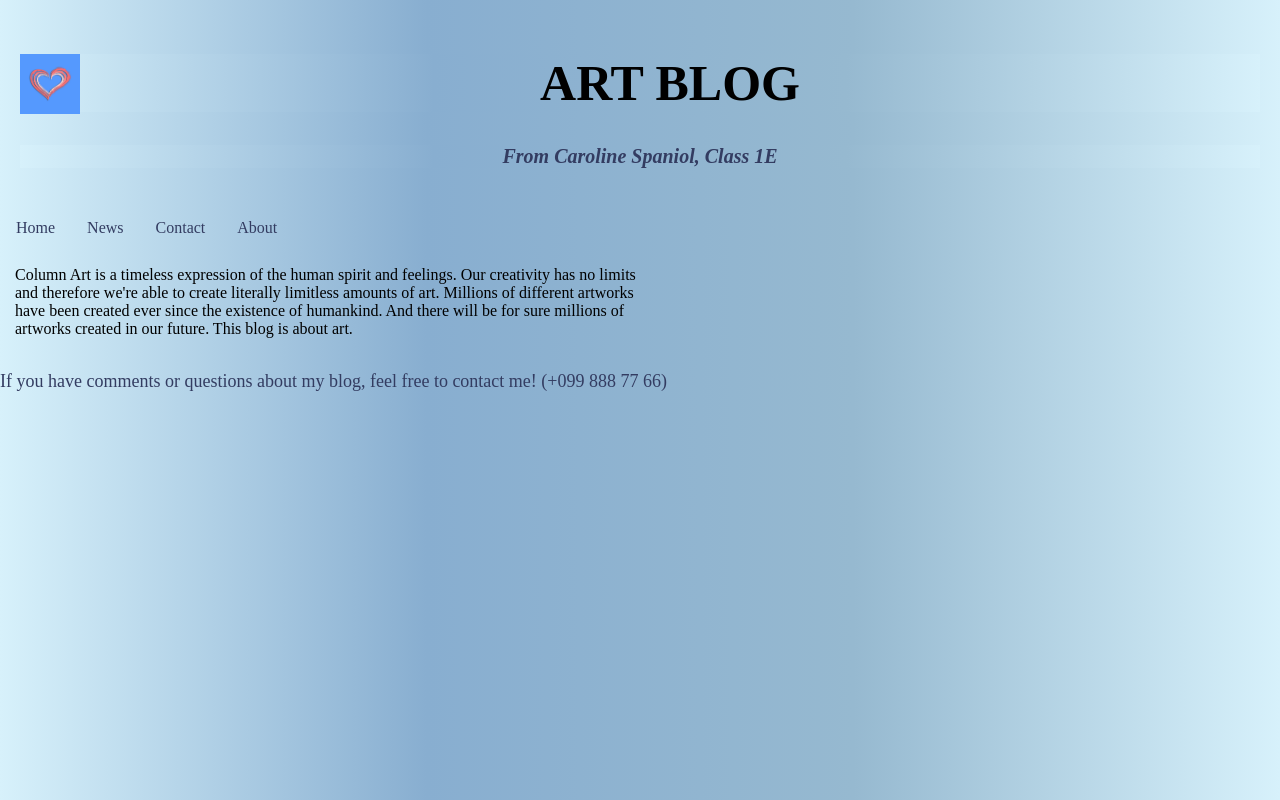
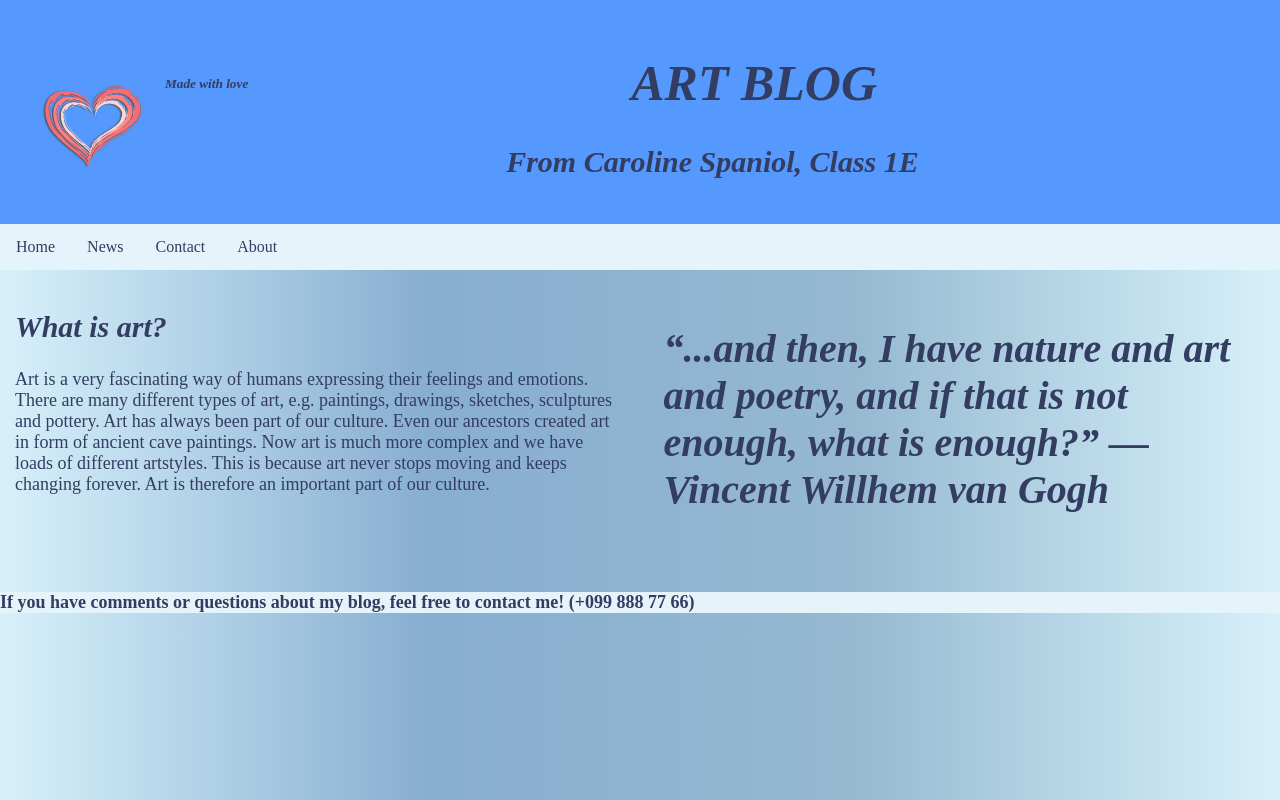
Before and after one commit to gymmu-DC-CS/create-a-blog-post-e282270, a plain HTML site: page index.html in a window 1280 px wide. Drawn offline with Linux system fonts and the light colour scheme.

Commit message:
06.10.23 new paragraph, quote

```diff
--- a/index.html
+++ b/index.html
@@ -1,26 +1,21 @@
 <!DOCTYPE html>
 <html lang="en">
   <head>
-    <meta charset="UTF-8">
-    <meta name="viewport" content="width=device-width, initial-scale=1.0">
+    <meta charset="UTF-8" />
+    <meta name="viewport" content="width=device-width, initial-scale=1.0" />
     <title>ART BLOG</title>
-    <link rel="icon" type="image/x-icon" href="logo.jpg">
+    <link rel="icon" type="image/x-icon" href="logo.jpg" />
 
-    <link rel="stylesheet" href="style.css">
-
-
+    <link rel="stylesheet" href="style.css" />
   </head>
 
   <body>
     <div class="header">
       <header>
-            <img src="logo.jpg" alt="" id="logo">
-            <h1>
-                ART BLOG
-            </h1>
-            <h2>
-                From Caroline Spaniol, Class 1E
-            </h2>
+        <img src="logo.jpg" alt="" id="logo" />
+        <h5>Made with love</h5>
+        <h1>ART BLOG</h1>
+        <h2>From Caroline Spaniol, Class 1E</h2>
       </header>
     </div>
 
@@ -32,34 +27,30 @@
       <a href="#">About</a>
     </div>
 
+    <!-- Code found on website: www.w3schools.com on date: 06.10.23 -->
     <div class="row">
       <div class="column">
-          <h2.column>Column</h2.column>
-          <p.column>
-            Art is a timeless expression of the human spirit and feelings. Our creativity has no limits and therefore we're able to create literally limitless amounts of art. Millions of different artworks have been created ever since the existence of humankind. And there will be for sure millions of artworks created in our future. This blog is about art.
-          </p.column>
+        <div>
+          <h2>What is art?</h2>
+        </div>
+        <p>
+          Art is a very fascinating way of humans expressing their feelings and emotions. There are many different types of art, e.g. paintings, drawings, sketches, sculptures and pottery. Art has always been part of our culture. Even our ancestors created art in form of ancient cave paintings. Now art is much more complex and we have loads of different artstyles. This is because art never stops moving and keeps changing forever. Art is therefore an important part of our culture.
+        </p>
       </div>
 
+      <div class="column2">
+        <h3>
+          “...and then, I have nature and art and poetry, and if that is not
+          enough, what is enough?” ― Vincent Willhem van Gogh
+        </h3>
+      </div>
     </div>
 
-
-
-
-
-
-
-
-
-
-
-
-
-
     <footer>
-    <p>
-        If you have comments or questions about my blog, feel free to contact me! (+099 888 77 66)
-    </p>
-</footer>
+      <h4>
+        If you have comments or questions about my blog, feel free to contact
+        me! (+099 888 77 66)
+      <h4>
 
   </body>
 </html>
--- a/style.css
+++ b/style.css
@@ -14,42 +14,35 @@ body {
 p{
   color: #333C61;
   font-size: 18px;
-   /*Code found on website: www.geeksforgeeks.org on date: 05/10/2023*/
-  background: linear-gradient(
-              to right, #D7F1FB,#88AED0,
-              #96B9D0, #D7F1FB);
 }
+
+h4{
+  color: #333C61;
+  font-size: 18px;
+  background-color: #e5f4fa;
+}
+
 
 h1{
   font-size: 50px;
-  font
+  font-style: oblique;
   color: #333C61;
-  /*Code found on website: www.geeksforgeeks.org on date: 05/10/2023*/
-  background: linear-gradient(
-              to right, #D7F1FB, #88AED0,
-              #96B9D0, #D7F1FB);
 }
 
 h2{
-  font-size: 20px;
+  font-size: 30px;
   color: #333C61;
   font-style: oblique;
-   /*Code found on website: www.geeksforgeeks.org on date: 05/10/2023*/
-  background: linear-gradient(
-              to right, #D7F1FB, #88AED0,
-               #96B9D0, #D7F1FB);
 }
 
 #logo{
-  width: 60px;
+  width: 145px;
   float: left;
 }
 
 /* Code found on website: www.w3schools.com on date 05/10/2023*/
 .header {
-  background: linear-gradient(
-              to right, #D7F1FB, #88AED0,
-              #96B9D0, #D7F1FB);
+  background-color: #5599FE;
   padding: 20px;
   text-align: center;
 }
@@ -57,9 +50,7 @@ h2{
 /* Code found on website: www.w3schools.com on date 05/10/2023*/
 .topnav{
   overflow: hidden;
-  background: linear-gradient(
-              to right, #D7F1FB, #88AED0,
-               #96B9D0, #D7F1FB);
+  background-color: #e5f4fa;
 }
 
 /* Code found on website: www.w3schools.com on date 05/10/2023*/
@@ -78,30 +69,35 @@ h2{
   color: black;
 }
 
+/*Code found on website: www.w3schools.com on date 06/10/2023*/
 .column {
   float: left;
-  width: 50%;
+  width: 47%;
   padding: 15px;
 }
 
-/* Clear floats after the columns */
+/*Code found on website: www.w3schools.com on date 06/10/2023*/
 .row::after {
   content: "";
   display: table;
   clear: both;
 }
 
-.p.column{
-  color: #333C61;
-  font-size: 18px;
-  background: linear-gradient(
-              to right, #D7F1FB, #88AED0);
+/*Code found on website: www.w3schools.com on date 06/10/2023*/
+.column2{
+  float: right;
+  width: 47%;
+  padding: 15px;
 }
 
-.h2.column{
-  font-size: 20px;
+h3{
+  font-size: 40px;
   color: #333C61;
   font-style: oblique;
-  background: linear-gradient(
-              to right, #D7F1FB, #88AED0);
 }
+
+h5{
+  font-style: oblique;
+  color: #333C61;
+  float: left;
+}
```
Lines whose indentation alone changed are shown as unchanged.
